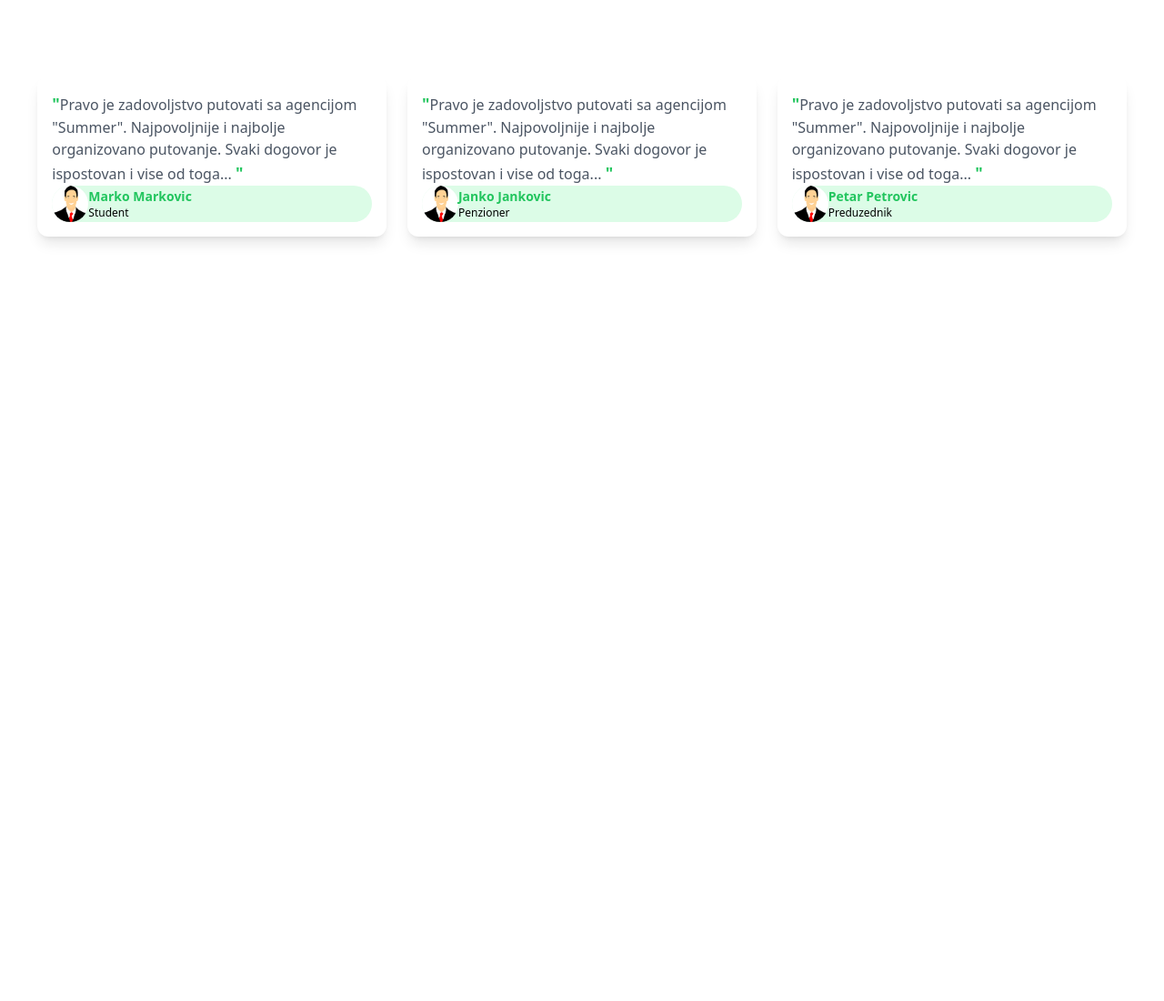
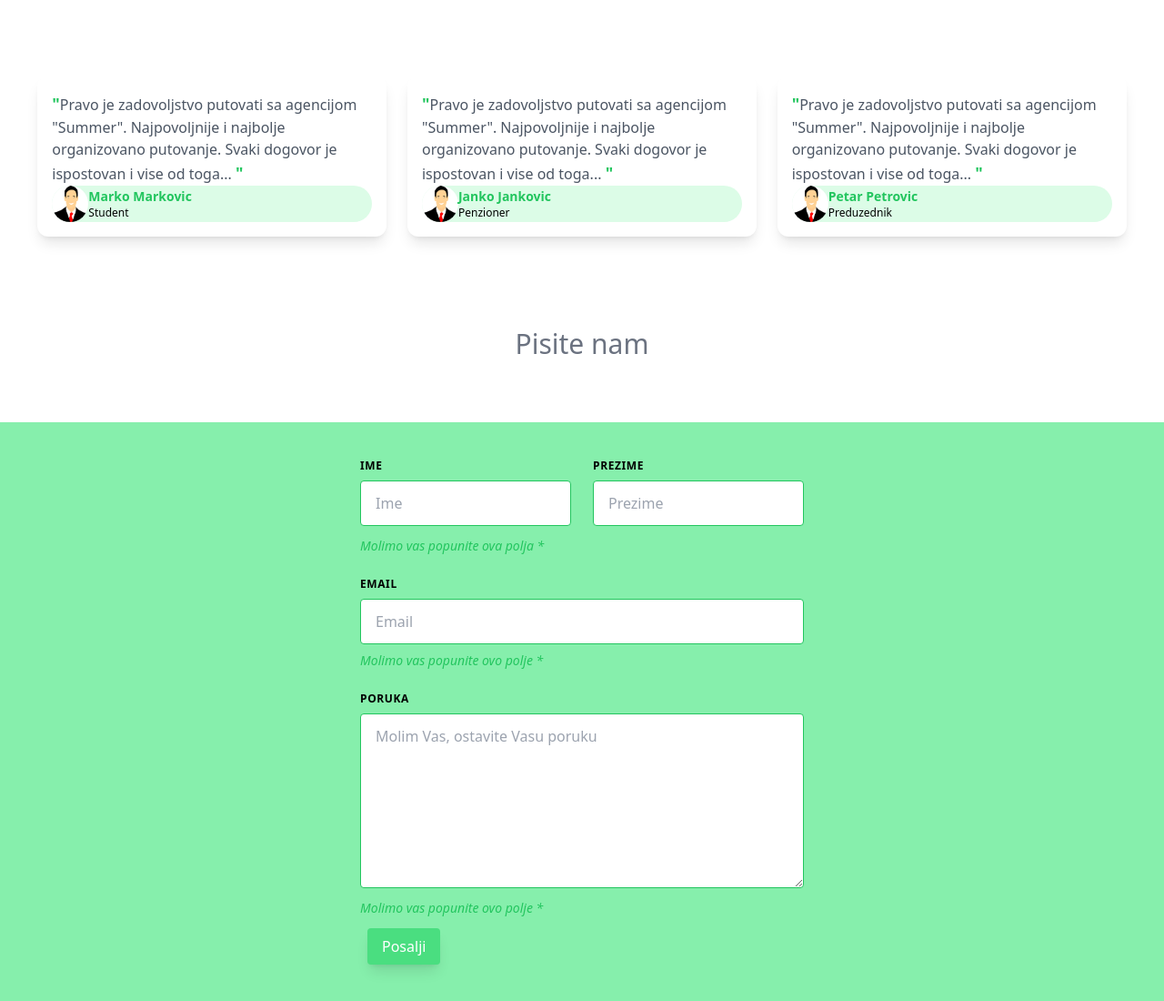
Before and after one commit to Burgundy13/Tailwind-CSS---Practice, a website: page src/index.html in a window 1280 px wide. Shown: the part 3430-4530 px from the top of the page at 91% size. Before the commit the page ends 3730 px from the top, so only its background shows below. Drawn offline with Linux system fonts and the light colour scheme.

Commit message:
Contact added

```diff
--- a/src/index.html
+++ b/src/index.html
@@ -423,6 +423,84 @@
 
 			<!-- Contact -->
 
+			<!-- Title  -->
+
+			<div class="mt-5 flex justify-center p-10">
+				<h2 class="text-3xl text-gray-500 mb-2">Pisite nam</h2>
+			</div>
+
+			<!-- Title end -->
+
+			<div class="bg-green-300 mt-5 p-10 flex justify-center items-center">
+				<form action="#" class="w-full max-w-lg">
+					<div class="flex mb-6 flex-wrap">
+						<div class="w-full md:w-1/2 px-3 mb-6 md:mb-0">
+							<label
+								class="block uppercase text-xs text-black font-bold mb-2 tracking-wider"
+								for=""
+								>Ime</label
+							>
+							<input
+								class="block px-4 py-3 rounded text-gray-700 w-full border border-green-500 mb-3"
+								type="text"
+								placeholder="Ime"
+							/>
+							<p class="text-sm text-green-500 italic">
+								Molimo vas popunite ova polja *
+							</p>
+						</div>
+						<div class="w-full md:w-1/2 px-3">
+							<label
+								class="block uppercase text-xs text-black font-bold mb-2 tracking-wider"
+								for=""
+								>Prezime</label
+							>
+							<input
+								class="block px-4 py-3 rounded text-gray-700 w-full border border-green-500 mb-3"
+								type="text"
+								placeholder="Prezime"
+							/>
+						</div>
+					</div>
+					<div class="block w-full px-3 mb-6">
+						<label
+							class="block uppercase text-xs text-black font-bold mb-2 tracking-wider"
+							for=""
+							>Email</label
+						>
+						<input
+							class="block px-4 py-3 rounded text-gray-700 w-full border border-green-500 mb-2"
+							type="email"
+							placeholder="Email"
+						/>
+						<p class="text-sm text-green-500 italic mb-3">
+							Molimo vas popunite ovo polje *
+						</p>
+					</div>
+					<div class="w-full px-3">
+						<label
+							class="block uppercase text-xs text-black font-bold mb-2 tracking-wider"
+							for=""
+							>Poruka</label
+						>
+						<textarea
+							class="block px-4 py-3 rounded text-gray-700 w-full border border-green-500 mb-3 h-48"
+							placeholder="Molim Vas, ostavite Vasu poruku"
+						></textarea>
+						<p class="text-sm text-green-500 italic mb-3">
+							Molimo vas popunite ovo polje *
+						</p>
+					</div>
+					<div class="md:w-1/3 px-3">
+						<button
+							class="shadow-lg bg-green-400 text-white px-4 py-2 rounded mx-2"
+						>
+							Posalji
+						</button>
+					</div>
+				</form>
+			</div>
+
 			<!-- Contact end -->
 			<!-- Discount banner end -->
 		</main>
```
Also changed, not shown: public/style.css.
